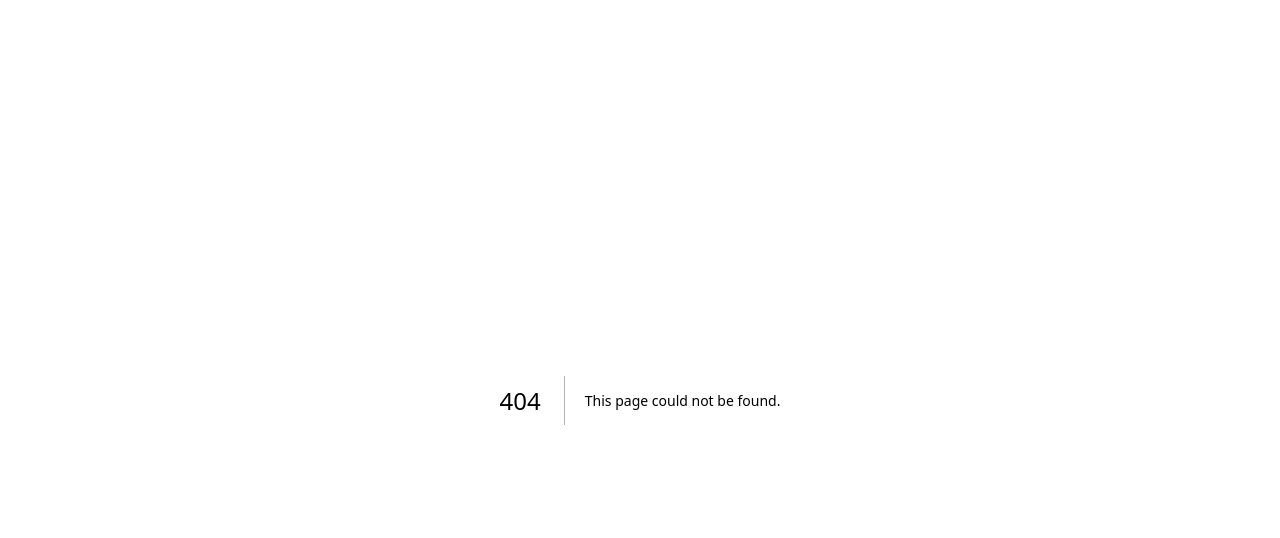
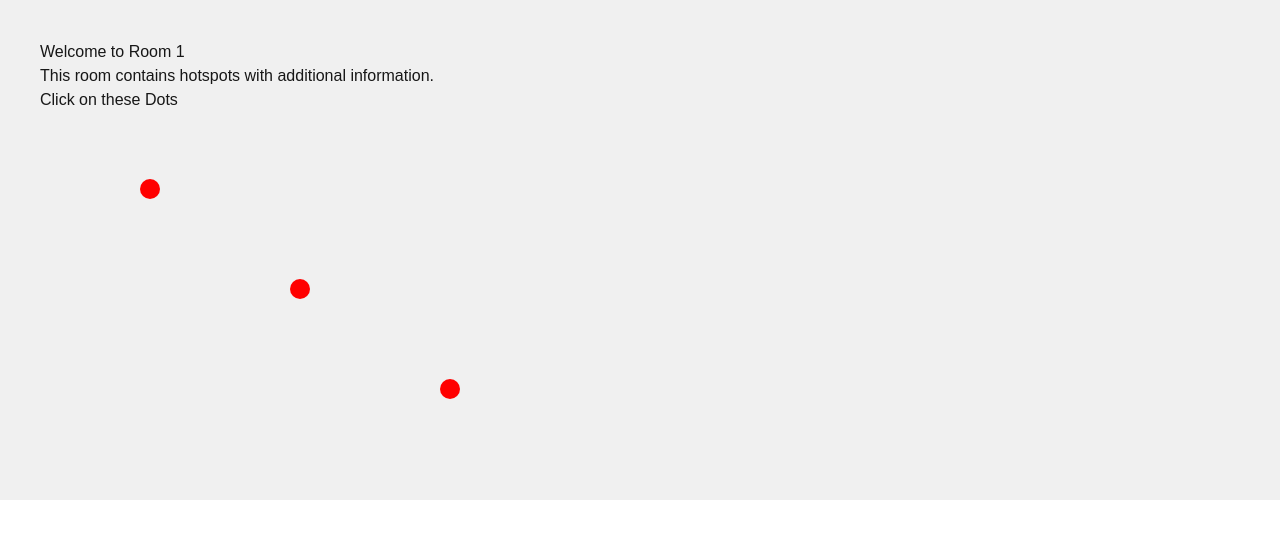
Before and after one commit to AQSA-ABDULLAH/example-virtual-reality, a Next.js app: page /room1 in a window 1280 px wide. Before the commit this address had no page. Shown: the top 538 px of the page. Built offline with nearby package versions, Linux system fonts and the light colour scheme.

Commit message:
fix issues

```diff
--- a/app/page.js
+++ b/app/page.js
@@ -1,6 +1,6 @@
 "use client";
 import dynamic from 'next/dynamic'; // Add this import
-
+import Link from "next/link";
 import { useState, useEffect } from "react";
 import { Canvas } from "@react-three/fiber";
 import RotatingBox from "@/components/RotatingBox";
@@ -72,6 +72,14 @@ export default function Home() {
         <h2>NAVIGATION</h2>
         <Navigation />
       </section>
+
+      <div>
+        <h1>Welcome to the Multi-Room Navigation App</h1>
+        <Link href="/room1">
+          {/* No <a> tag is needed; Link automatically renders it */}
+          Enter Room 1
+        </Link>
+      </div>
     </div>
   );
 }
--- /dev/null
+++ b/app/room1/page.jsx
@@ -0,0 +1,25 @@
+import Hotspot from '../../components/Hotspot';
+
+export default function Room1() {
+  return (
+    <div style={{ position: 'relative', height: '500px', backgroundColor: '#f0f0f0', padding: "40px" }}>
+      <h1>Welcome to Room 1</h1>
+      <p>This room contains hotspots with additional information.</p>
+      <p>Click on these Dots</p>
+
+      {/* Add hotspots */}
+      <Hotspot
+        position={{ top: '50px', left: '100px' }}
+        info="This is the first hotspot with important information."
+      />
+      <Hotspot
+        position={{ top: '150px', left: '250px' }}
+        info="This is the second hotspot with more details."
+      />
+      <Hotspot
+        position={{ top: '250px', left: '400px' }}
+        info="Here's another hotspot with some info."
+      />
+    </div>
+  );
+}
--- /dev/null
+++ b/components/Hotspot.jsx
@@ -0,0 +1,37 @@
+// components/Hotspot.jsx
+"use client";
+import React, { useState } from 'react';
+import InfoPopup from './InfoPopup';
+
+const Hotspot = ({ position, info }) => {
+  const [isPopupVisible, setIsPopupVisible] = useState(false);
+
+  // Toggle pop-up visibility
+  const togglePopup = () => {
+    setIsPopupVisible(!isPopupVisible);
+  };
+
+  return (
+    <div style={{ position: 'relative', display: 'inline-block' }}>
+      <button
+        style={{
+          position: 'absolute',
+          top: position.top,
+          left: position.left,
+          width: '20px',
+          height: '20px',
+          borderRadius: '50%',
+          backgroundColor: 'red',
+          border: 'none',
+          cursor: 'pointer',
+        }}
+        onClick={togglePopup}
+      ></button>
+
+      {/* Show info pop-up when hotspot is clicked */}
+      {isPopupVisible && <InfoPopup info={info} closePopup={togglePopup} />}
+    </div>
+  );
+};
+
+export default Hotspot;
--- /dev/null
+++ b/components/InfoPopup.jsx
@@ -0,0 +1,27 @@
+import React from 'react';
+
+const InfoPopup = ({ info, closePopup }) => {
+  return (
+    <div
+      style={{
+        position: 'absolute',
+        top: '50%',
+        left: '80%',
+        transform: 'translate(50%, -50%)',
+        padding: '20px',
+        backgroundColor: 'white',
+        border: '1px solid #ccc',
+        borderRadius: '10px',
+        zIndex: '1000',
+        width: '200px'
+      }}
+    >
+      <p>{info}</p>
+      <button onClick={closePopup} style={{ marginTop: '10px' }}>
+        Close
+      </button>
+    </div>
+  );
+};
+
+export default InfoPopup;
```
